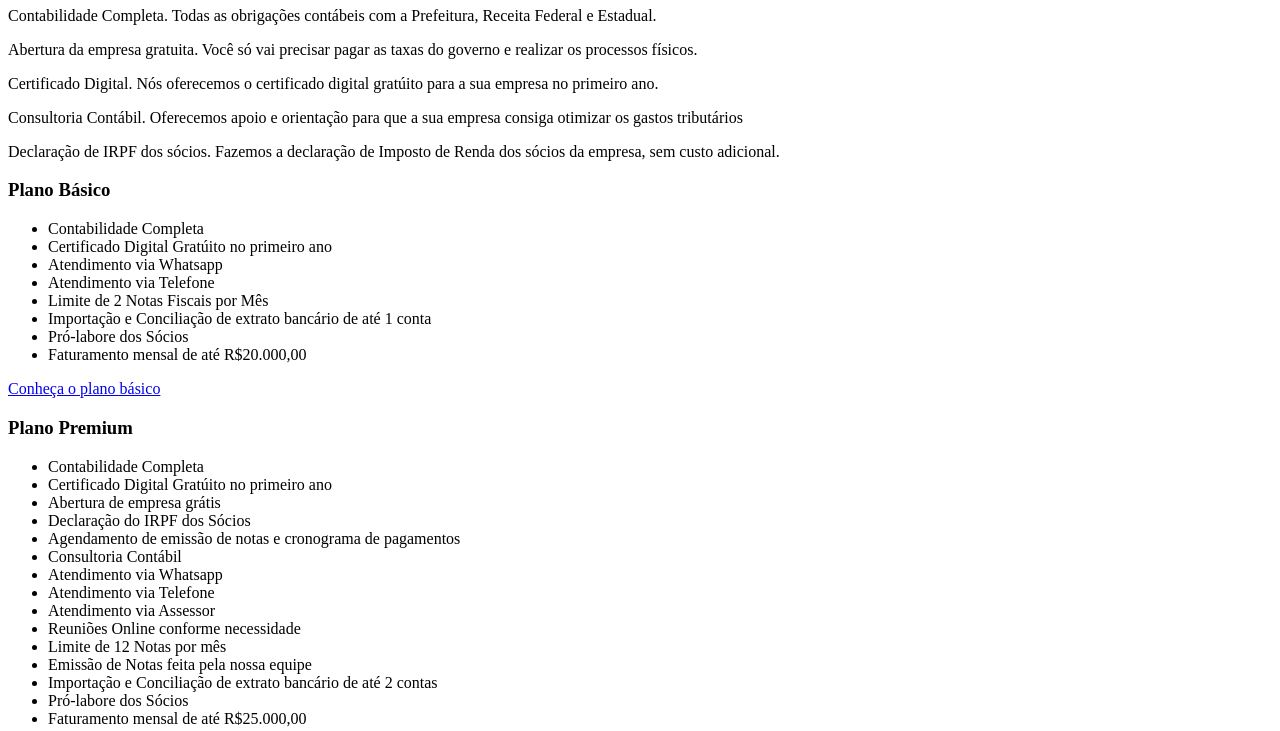
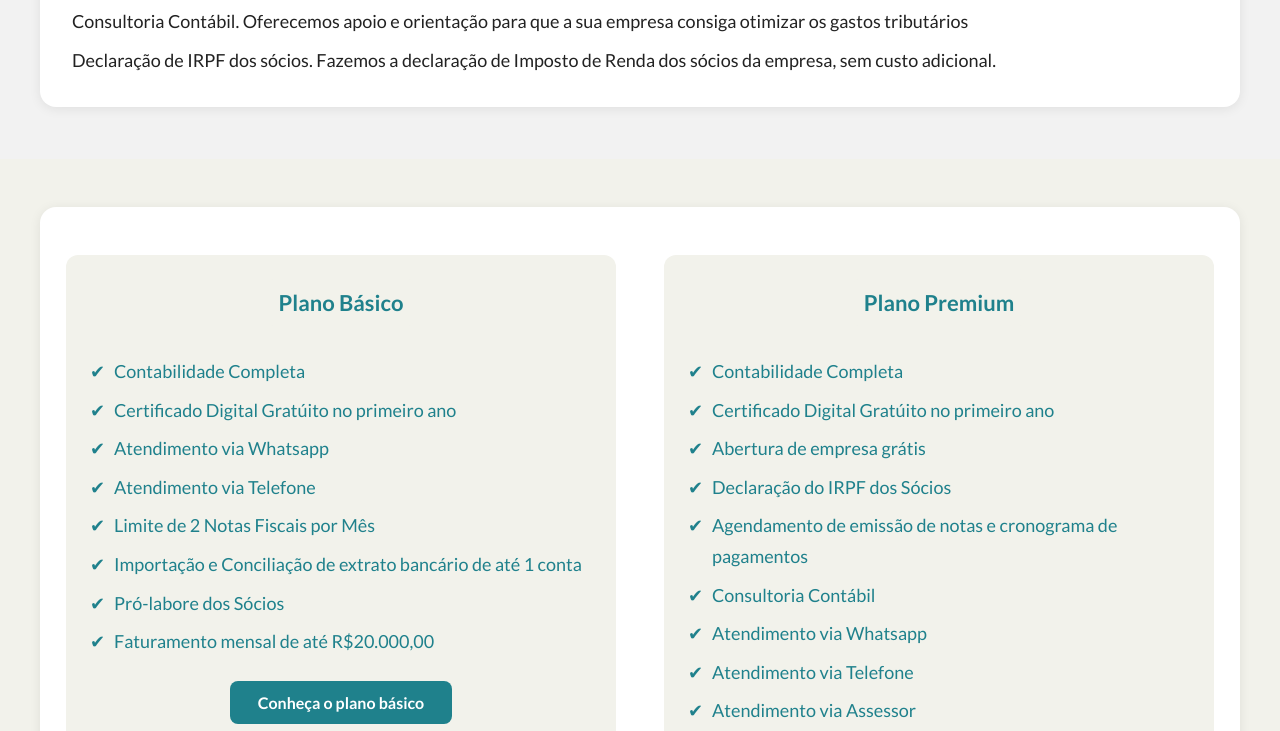
Before and after one commit to ByPhilipee/ContabilizaMelhor, a plain HTML site: page index.html in a window 1280 px wide. Shown: the part 955-1686 px from the top of the page. Drawn offline with Linux system fonts and the light colour scheme; files whose address does not match are found by name.

Commit message:
Add files via upload

```diff
--- a/css/section4.css
+++ b/css/section4.css
@@ -52,7 +52,6 @@
 
 .plano-lista {
   list-style: none;
-  color: ;
   padding: 0;
   margin: 0;
   width: 100%;
--- a/index.html
+++ b/index.html
@@ -9,13 +9,14 @@
       href="/Site CM2/img/Logo/miniAzul.svg"
       type="image/x-icon"
     />
-    <link rel="stylesheet" href="/Site CM2/css/Header.css" />
-    <link rel="stylesheet" href="/Site CM2/css/section1.css" />
-    <link rel="stylesheet" href="/Site CM2/css/section2.css" />
-    <link rel="stylesheet" href="/Site CM2/css/section3.css" />
-    <link rel="stylesheet" href="/Site CM2/css/section4.css" />
-    <link rel="stylesheet" href="/Site CM2/css/footer.css" />
-    <script src="/Site CM2/header.js"></script>
+    <link rel="stylesheet" href="/css/footer.css" />
+    <link rel="stylesheet" href="/css/Header.css" />
+    <link rel="stylesheet" href="/css/section1.css" />
+    <link rel="stylesheet" href="/css/section2.css" />
+    <link rel="stylesheet" href="/css/section3.css" />
+    <link rel="stylesheet" href="/css/section4.css" />
+    <link rel="stylesheet" href="/css/footer.css" />
+    <script src="/js/header.js"></script>
   </head>
 
   <body>
```
Also changed, not shown: Home/Index.html (+5 -5 lines).
